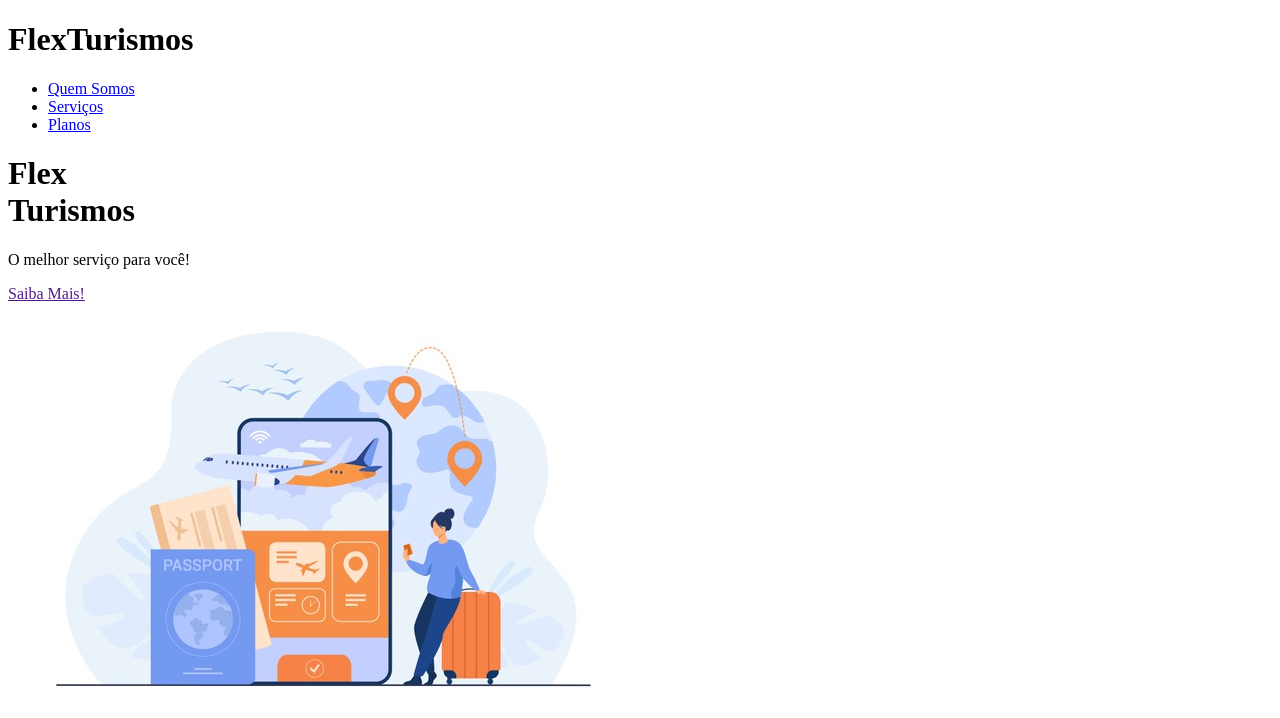
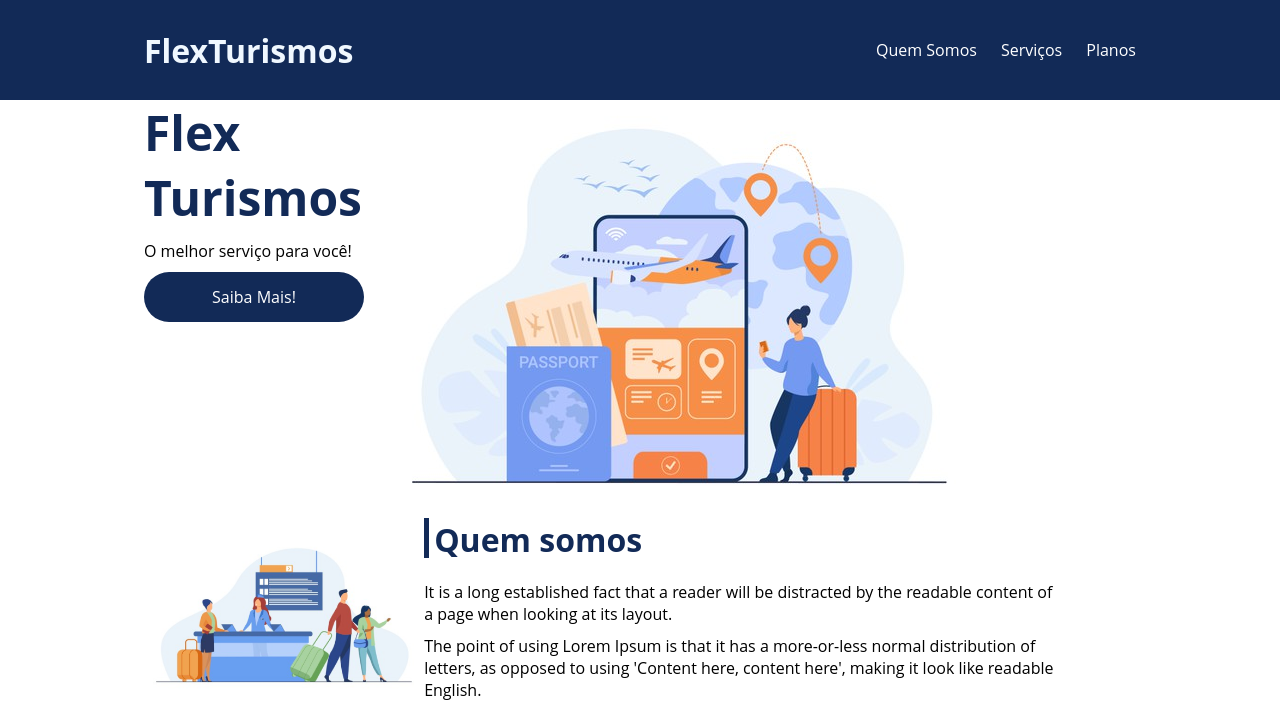
Before and after one commit to AllexMarquess/Peojeto-dio-flexbox, a plain HTML site: page flex-projeto/index.html in a window 1280 px wide. Shown: the top 718 px of the page. Drawn offline with Linux system fonts and the light colour scheme.

Commit message:
Projeto-Dio-Flexbox
002

```diff
--- a/flex-projeto/index.html
+++ b/flex-projeto/index.html
@@ -8,16 +8,18 @@
 </head>
 <body>
     <header>
-        <h1>FlexTurismos</h1>
-        <ul>
-            <li><a href="#quem-somos">Quem Somos</a></li>
-            <li><a href="#servicos">Serviços</a></li>
-            <li><a href="#planos">Planos</a></li>
+        <div class="flex-container menu">
+            <div><h1>FlexTurismos</h1></div>
+            <ul class="list-items">
+                <li><a href="#quem-somos">Quem Somos</a></li>
+                <li><a href="#servicos">Serviços</a></li>
+                <li><a href="#planos">Planos</a></li>
+            </div>
         </ul>
     </header>
 
-    <div>
-        <div>
+    <div class="flex-container ">
+        <div class="texto-apresentacao">
             <h1>Flex <br>Turismos</h1>
             <p>O melhor serviço para você!</p>
             <a href="">Saiba Mais!</a>
@@ -28,15 +30,15 @@
         </div>
     </div>
 
-    <div>
-        <div>
-            <img src="./images/1-quem-somos.png" alt="balcão de atendimento">
-        </div>
-
+    <div class="flex-container " id="quem-somos">
         <div>
             <h2>Quem somos</h2>
             <p>It is a long established fact that a reader will be distracted by the readable content of a page when looking at its layout. </p>
             <p>The point of using Lorem Ipsum is that it has a more-or-less normal distribution of letters, as opposed to using 'Content here, content here', making it look like readable English.</p>
+        </div>
+
+        <div>
+            <img src="./images/1-quem-somos.png" alt="balcão de atendimento">
         </div>
     </div>
 
--- a/flex-projeto/style.css
+++ b/flex-projeto/style.css
@@ -0,0 +1,108 @@
+*{
+    margin: 0;
+    padding: 0;
+    font-family: 'open sans',sans-serif;
+}
+
+ul{
+    list-style: none;
+    margin: 0;
+    padding: 0;
+}
+
+ul li a{
+    text-decoration: none;
+}
+
+div img{
+    display: block;
+    width: 100%;
+}
+
+.flex-container{
+    display: flex;
+    max-width: 992px;
+    margin: auto;
+    width: 100%;
+}
+
+header{
+    background-color: #122A57; /* cor do fundo do topo */
+    height: 100px;
+    display: flex;
+    align-items: center;
+    color: aliceblue;  /* cor da flexturismo no topo*/
+}
+
+header .list-items{
+    display: flex;
+    max-width: 260px;
+    width: 100%;
+    justify-content: space-between;
+    align-items: center;
+}
+
+.list-items li a{
+    color: #fff;
+}
+
+header .menu{
+    justify-content: space-between;
+}
+
+.apresentacao{
+    height: 100vh;
+    align-items: center;
+    justify-content: space-between;
+}
+
+.apresentacao .texto-apresentacao{
+    min-height: 200px;
+}
+
+.texto-apresentacao h1{
+    color: #122A57;
+    font-size: 48px;
+    margin-bottom: 10px;
+}
+
+.texto-apresentacao a{
+    background-color: #122A57;
+    color: #fff;
+    text-align: center;
+    border-radius: 30px;
+    display: block;
+    width: 220px;
+    text-decoration: none;
+    height: 50px;
+    line-height: 50px;
+    margin-top: 10px;
+    margin-bottom: 10px;
+}
+
+#quem-somos{
+    flex-direction: row-reverse;
+    align-items: center;
+    justify-content: space-between;
+}
+
+#quem-somos h2{
+    font-size: 32px;
+    color: #122A57;
+    display: flex;
+    margin-bottom: 20px;
+}
+
+#quem-somos h2::before{
+    content: "";
+    height: 40px;
+    width: 5px;
+    margin-right: 5px;
+    background-color: #122A57;
+    position: relative;
+}
+
+#quem-somos p{
+    margin-bottom: 10px;
+    width: 90%;
+}
```
